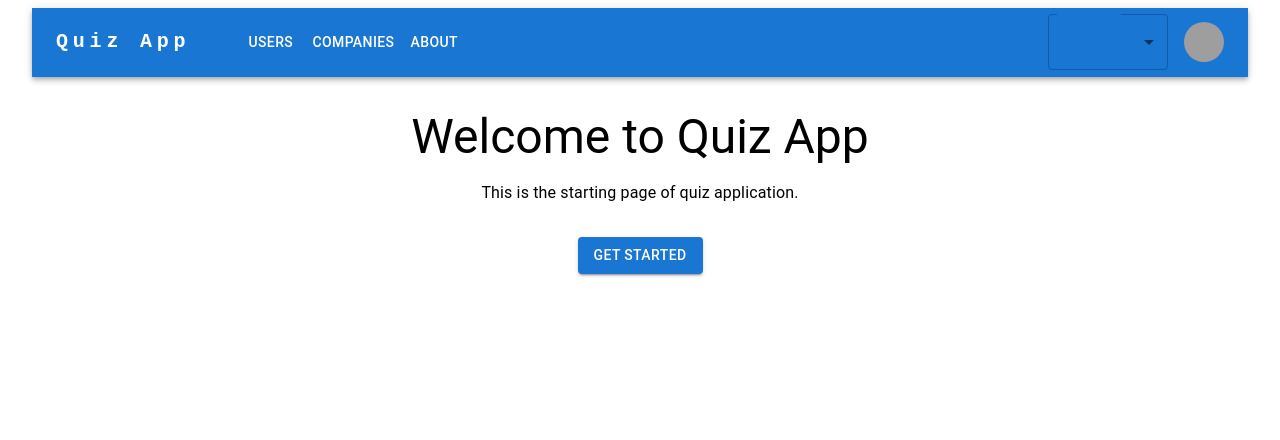
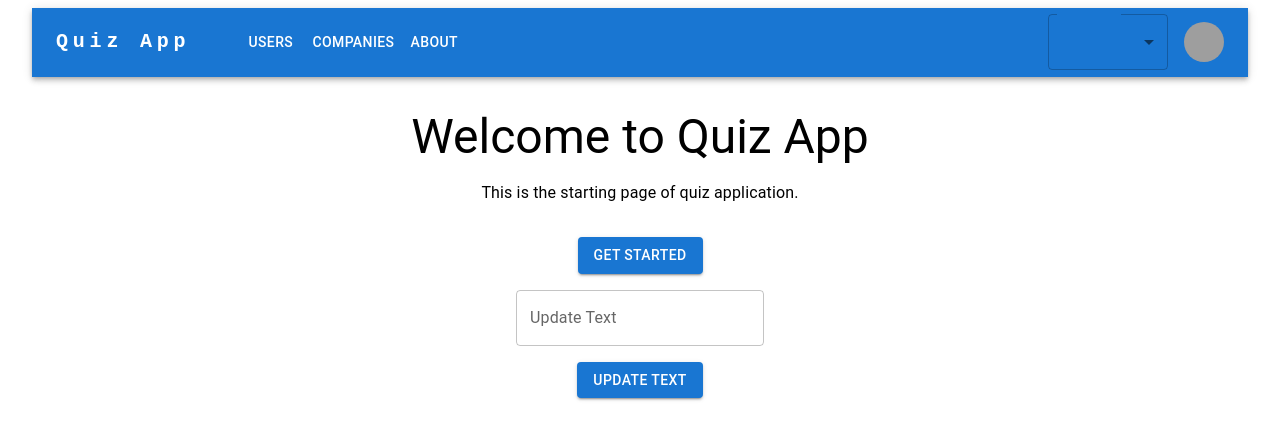
Before and after one commit to Bubl10k/frontend-medduzen-internship, a React (Vite) app: page / in a window 1280 px wide. Shown: the top 440 px of the page. Built offline with nearby package versions, Linux system fonts and the light colour scheme; grey boxes are pictures that could not be loaded.

Commit message:
Set up redux

```diff
--- a/package.json
+++ b/package.json
@@ -13,11 +13,13 @@
     "@emotion/react": "^11.13.3",
     "@emotion/styled": "^11.13.0",
     "@mui/material": "^6.1.5",
+    "@reduxjs/toolkit": "^2.3.0",
     "dotenv": "^16.4.5",
     "i18next": "^23.16.4",
     "react": "^18.3.1",
     "react-dom": "^18.3.1",
     "react-i18next": "^15.1.0",
+    "react-redux": "^9.1.2",
     "react-router-dom": "^6.27.0"
   },
   "devDependencies": {
--- /dev/null
+++ b/src/components/DisplayText.jsx
@@ -0,0 +1,10 @@
+import { Typography } from '@mui/material';
+import { useSelector } from 'react-redux';
+
+const DisplayText = () => {
+  const text = useSelector(state => state.text.text);
+
+  return <Typography sx={{ marginTop: 2 }} variant="h5">{text}</Typography>;
+};
+
+export default DisplayText;
--- /dev/null
+++ b/src/components/UpdateText.jsx
@@ -0,0 +1,42 @@
+import { useState } from 'react';
+import { useDispatch } from 'react-redux';
+import { setText } from '../store/text/text.slice';
+import { Box, Button, TextField } from '@mui/material';
+
+const UpdateText = () => {
+  const dispatch = useDispatch();
+  const [inputValue, setInputValue] = useState('');
+
+  const handleInputChange = e => {
+    setInputValue(e.target.value);
+  };
+
+  const handleUpdateText = () => {
+    dispatch(setText(inputValue));
+    setInputValue('');
+  };
+
+  return (
+    <Box
+      sx={{
+        display: 'flex',
+        flexDirection: 'column',
+        alignItems: 'center',
+        gap: 2,
+        marginTop: 2,
+      }}
+    >
+      <TextField
+        label="Update Text"
+        value={inputValue}
+        onChange={handleInputChange}
+        variant="outlined"
+      />
+      <Button variant="contained" color="primary" onClick={handleUpdateText}>
+        Update Text
+      </Button>
+    </Box>
+  );
+};
+
+export default UpdateText;
--- a/src/locale/en.json
+++ b/src/locale/en.json
@@ -28,5 +28,11 @@
       "title": "User List",
       "description": "This is the list of users on our platform.",
       "notFound": "User not found"
+    },
+    "companyProfilePage": {
+      "founded": "Founded"
+    },
+    "userProfilePage": {
+      "editProfile": "Edit Profile"
     }
 }
--- a/src/locale/ua.json
+++ b/src/locale/ua.json
@@ -28,5 +28,11 @@
       "title": "Список користувачів",
       "description": "Це список користувачів на нашій платформі.",
       "notFound": "Користувача не знайдено"
+    },
+    "companyProfilePage": {
+      "founded": "Заснував"
+    },
+    "userProfilePage": {
+      "editProfile": "Редагувати профіль"
     }
   }
--- a/src/main.jsx
+++ b/src/main.jsx
@@ -4,11 +4,15 @@ import App from './App.jsx';
 import './i18n';
 import i18next from 'i18next';
 import { I18nextProvider } from 'react-i18next';
+import { Provider } from 'react-redux';
+import { store } from './store/store.js';
 
 createRoot(document.getElementById('root')).render(
   <StrictMode>
     <I18nextProvider i18n={i18next}>
-      <App />
+      <Provider store={store}>
+        <App />
+      </Provider>
     </I18nextProvider>
   </StrictMode>,
 );
--- a/src/pages/CompanyProfilePage.jsx
+++ b/src/pages/CompanyProfilePage.jsx
@@ -1,10 +1,11 @@
 import { Avatar, Container, Paper, Typography } from '@mui/material';
 import { useParams } from 'react-router-dom';
 import { companies } from './MockedData';
-import { t } from 'i18next';
+import { useTranslation } from 'react-i18next';
 
 const CompanyProfilePage = () => {
   const { companyId } = useParams();
+  const { t } = useTranslation();
   const company = companies.find(u => u.id === parseInt(companyId));
 
   if (!company) {
@@ -43,7 +44,7 @@ const CompanyProfilePage = () => {
         {company.description}
       </Typography>
       <Typography variant="body2" color="text.secondary">
-        <strong>Founded:</strong> {company.owner}
+        <strong>{t('companyProfilePage.founded')}</strong> {company.owner}
       </Typography>
     </Paper>
   );
--- a/src/pages/ProfilePage.jsx
+++ b/src/pages/ProfilePage.jsx
@@ -56,7 +56,7 @@ const ProfilePage = () => {
             </Grid>
             <Grid item>
               <Button variant="contained" color="primary">
-                Edit Profile
+                {t('userProfilePage.editProfile')}
               </Button>
             </Grid>
           </Grid>
--- a/src/pages/StartPage.jsx
+++ b/src/pages/StartPage.jsx
@@ -1,5 +1,7 @@
 import { Button, Container, Typography } from "@mui/material";
 import { useTranslation } from "react-i18next";
+import DisplayText from "../components/DisplayText";
+import UpdateText from "../components/UpdateText";
 
 const StartPage = () => {
   const { t } = useTranslation();
@@ -15,6 +17,8 @@ const StartPage = () => {
       <Button variant="contained" color="primary">
         {t('startPage.getStarted')}
       </Button>
+      <DisplayText />
+      <UpdateText />
     </Container>
   );
 };
--- /dev/null
+++ b/src/store/store.js
@@ -0,0 +1,8 @@
+import { configureStore } from '@reduxjs/toolkit';
+import textReducer from './text/text.slice.js';
+
+export const store = configureStore({
+  reducer: {
+    text: textReducer,
+  },
+});
--- /dev/null
+++ b/src/store/text/text.slice.js
@@ -0,0 +1,16 @@
+import { createSlice } from '@reduxjs/toolkit';
+
+export const textSlice = createSlice({
+  name: 'text',
+  initialState: {
+    text: '',
+  },
+  reducers: {
+    setText: (state, action) => {
+      state.text = action.payload;
+    },
+  },
+});
+
+export const { setText } = textSlice.actions;
+export default textSlice.reducer;
```
Also changed, not shown: 1 other file (tests, documents, lock files or other folders).
